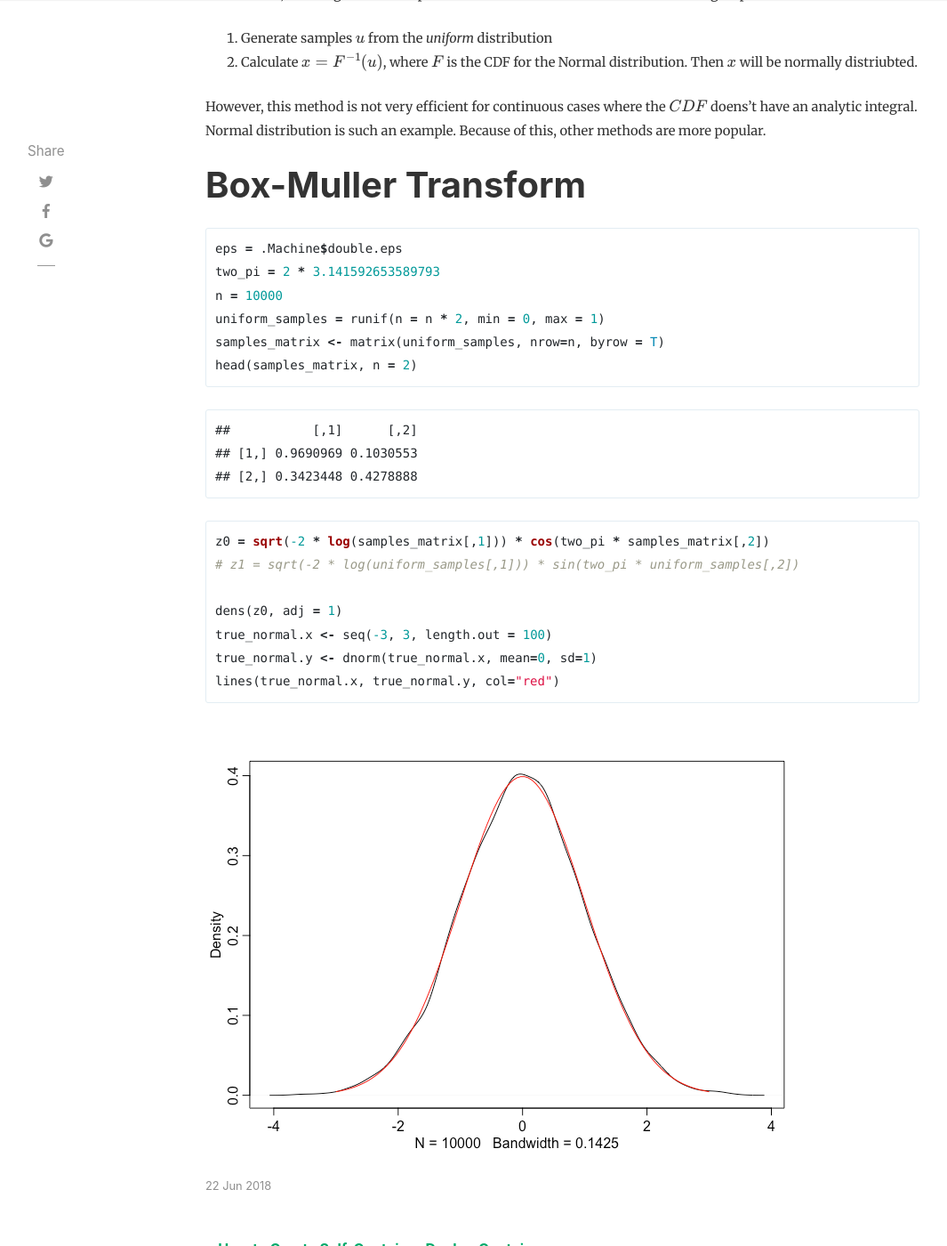
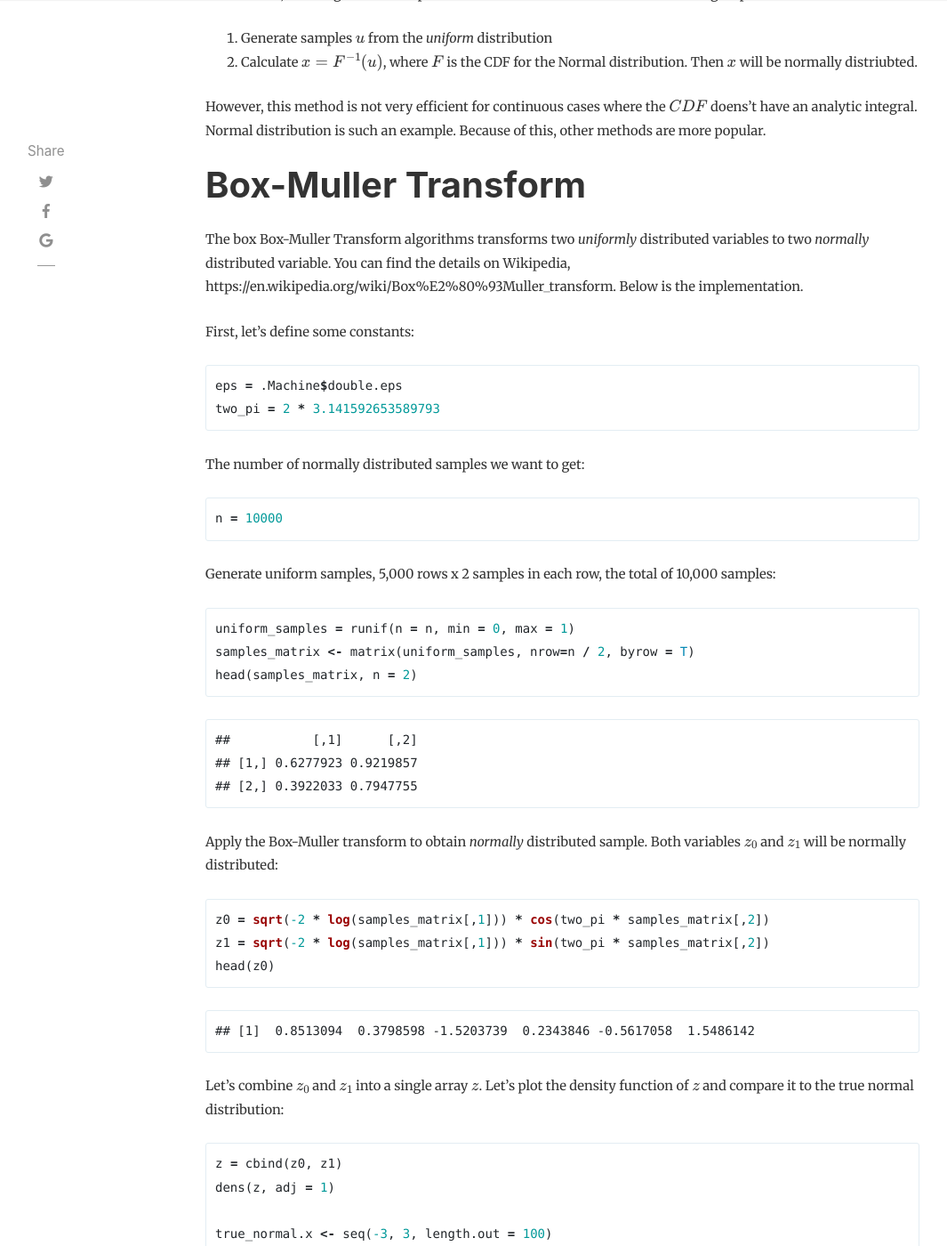
Before and after one commit to alex-kalinin/alex-kalinin.github.io, a Jekyll site: the page built from _posts/2018-06-22-Sampling_From_a_Normal_Distribution.md, in a window 1280 px wide and 1400 px high, scrolled down 3333 px. Shown: the whole window at 89% size, without its empty margins (54-1119 px from the left). Built offline with Jekyll 4.4.1, drawn with Linux system fonts in a browser that asks for light colours; nearby versions of some CDN libraries; our own code applies the rules of GitHub Pages for plain Markdown files; formulas are drawn with MathJax 3; comment, search, counter and statistics services are not loaded; some of the changed text lies outside the part shown.

Commit message:
Add a description to the Box-Muller transform section.

````diff
--- a/_posts/2018-06-22-Manually_sampling_from_distributions.md
+++ b/_posts/2018-06-22-Sampling_From_a_Normal_Distribution.md
@@ -74,7 +74,7 @@ true_normal.y <- dnorm(true_normal.x, mean=0, sd=1)
 lines(true_normal.x, true_normal.y, col="red")
 ```
 
-![]({{site.baseurl}}/assets/Manually_sampling_from_distributions_files/figure-html/unnamed-chunk-5-1.png)<!-- -->
+![]({{ site.baseurl }}/assets/Manually_sampling_from_distributions_files/figure-html/unnamed-chunk-5-1.png)<!-- -->
 
 # Inverse Transform Sampling
 
@@ -90,7 +90,7 @@ inverse_transform <- function () {
 inverse_transform()
 ```
 
-![]({{site.baseurl}}/assets/Manually_sampling_from_distributions_files/figure-html/unnamed-chunk-6-1.png)<!-- -->
+![]({{ site.baseurl }}/assets/Manually_sampling_from_distributions_files/figure-html/unnamed-chunk-6-1.png)<!-- -->
 
 Indeed, a comulative distrition function is approximately uniform. So, if we know a CDF $F$ for a *Normal* distribution, we can generate sample from a Normal distribution via the following steps:
 
@@ -101,30 +101,59 @@ However, this method is not very efficient for continuous cases where the $CDF$
 
 # Box-Muller Transform
 
+The box Box-Muller Transform algorithms transforms two *uniformly* distributed variables to two *normally* distributed variable. You can find the details on Wikipedia, https://en.wikipedia.org/wiki/Box%E2%80%93Muller_transform. Below is the implementation.
+
+
+First, let's define some constants:
 
 ```r
 eps = .Machine$double.eps
 two_pi = 2 * 3.141592653589793
+```
+
+The number of normally distributed samples we want to get:
+
+```r
 n = 10000
-uniform_samples = runif(n = n * 2, min = 0, max = 1)
-samples_matrix <- matrix(uniform_samples, nrow=n, byrow = T)
+```
+
+Generate uniform samples, 5,000 rows x 2 samples in each row, the total of 10,000 samples:
+
+```r
+uniform_samples = runif(n = n, min = 0, max = 1)
+samples_matrix <- matrix(uniform_samples, nrow=n / 2, byrow = T)
 head(samples_matrix, n = 2)
 ```
 
 ```
 ##           [,1]      [,2]
-## [1,] 0.9690969 0.1030553
-## [2,] 0.3423448 0.4278888
+## [1,] 0.6277923 0.9219857
+## [2,] 0.3922033 0.7947755
 ```
+
+Apply the Box-Muller transform to obtain *normally* distributed sample. Both variables $z_{0}$ and $z_{1}$ will be normally distributed:
 
 ```r
 z0 = sqrt(-2 * log(samples_matrix[,1])) * cos(two_pi * samples_matrix[,2])
-# z1 = sqrt(-2 * log(uniform_samples[,1])) * sin(two_pi * uniform_samples[,2])
+z1 = sqrt(-2 * log(samples_matrix[,1])) * sin(two_pi * samples_matrix[,2])
+head(z0)
+```
 
-dens(z0, adj = 1)
+```
+## [1]  0.8513094  0.3798598 -1.5203739  0.2343846 -0.5617058  1.5486142
+```
+
+Let's combine $z_{0}$ and $z_{1}$ into a single array $z$. Let's plot the density function of $z$ and compare it to the true normal distribution:
+
+```r
+z = cbind(z0, z1)
+dens(z, adj = 1)
+
 true_normal.x <- seq(-3, 3, length.out = 100)
 true_normal.y <- dnorm(true_normal.x, mean=0, sd=1)
 lines(true_normal.x, true_normal.y, col="red")
 ```
 
-![]({{site.baseurl}}/assets/Manually_sampling_from_distributions_files/figure-html/unnamed-chunk-7-1.png)<!-- -->
+![]({{ site.baseurl }}/assets/Manually_sampling_from_distributions_files/figure-html/unnamed-chunk-11-1.png)<!-- -->
+
+As we can see Box-Muller transform indeed produces a normally distributed varibles.
````
Also changed, not shown: other parts of _posts/2018-06-22-Sampling_From_a_Normal_Distribution.md (+5 -5 lines), assets/Manually_sampling_from_distributions_files/figure-html/unnamed-chunk-11-1.png (added), assets/Manually_sampling_from_distributions_files/figure-html/unnamed-chunk-5-1.png, assets/Manually_sampling_from_distributions_files/figure-html/unnamed-chunk-6-1.png, assets/Manually_sampling_from_distributions_files/figure-html/unnamed-chunk-7-1.png (deleted).
